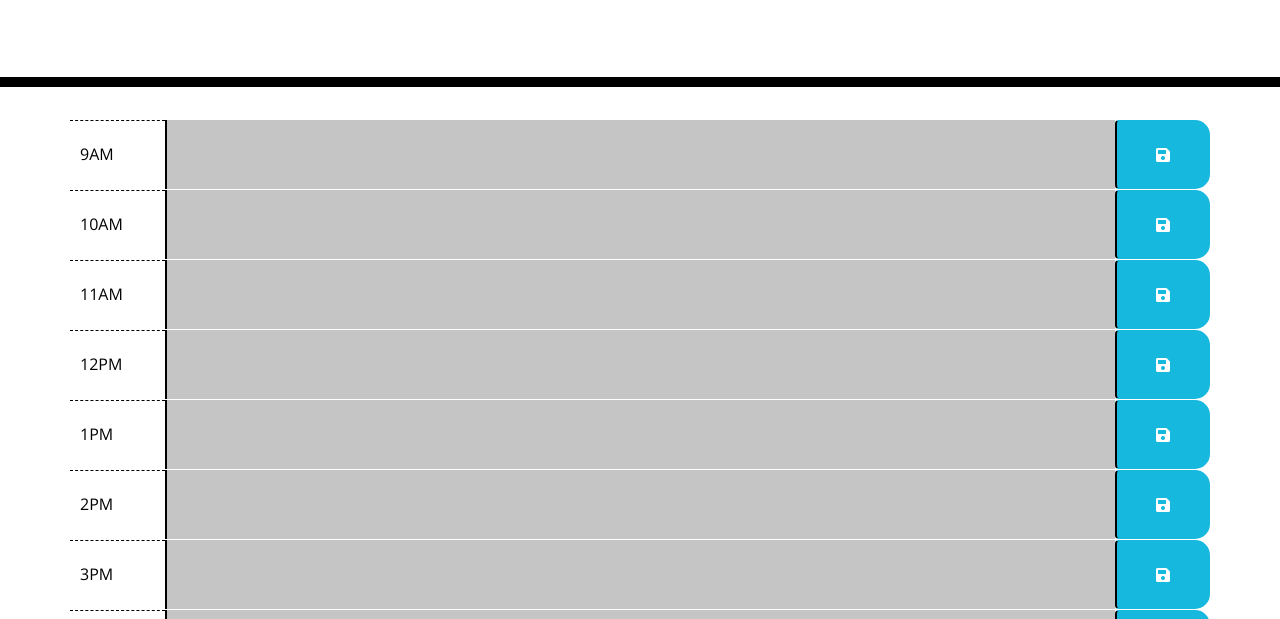
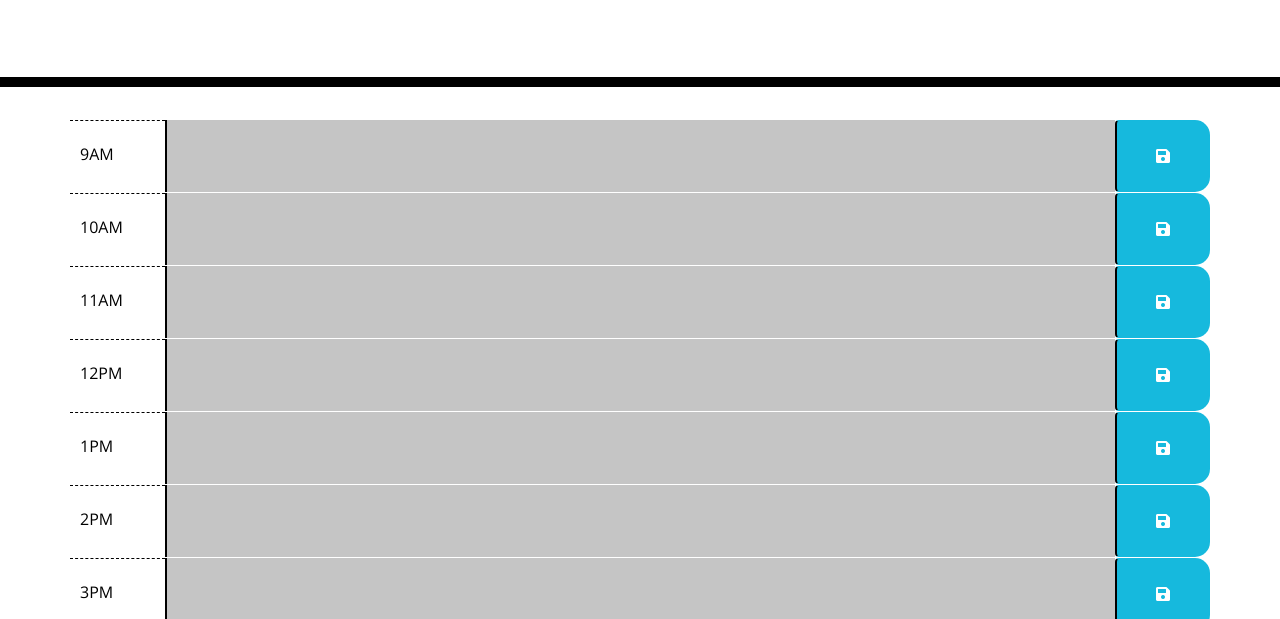
Before and after one commit to mihaelavalac/day-planner, a plain HTML site: page index.html in a window 1280 px wide. Shown: the part 181-800 px from the top of the page. Drawn offline with nearby package versions, Linux system fonts and the light colour scheme.

Commit message:
increased the height of the row

```diff
--- a/style.css
+++ b/style.css
@@ -31,7 +31,7 @@ textarea{
   background-color: rgb(197, 197, 197);
 }
 .row {
-  height: 70px;
+  height: 73px;
   border-top: 1px solid white;
 }
 .saveBtn {
```
